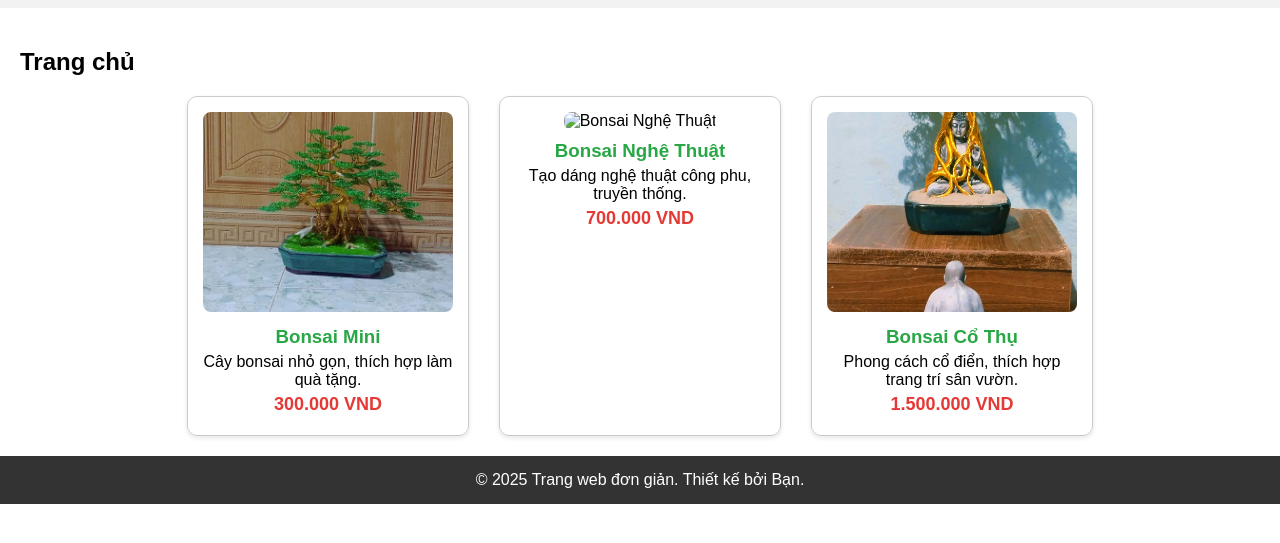
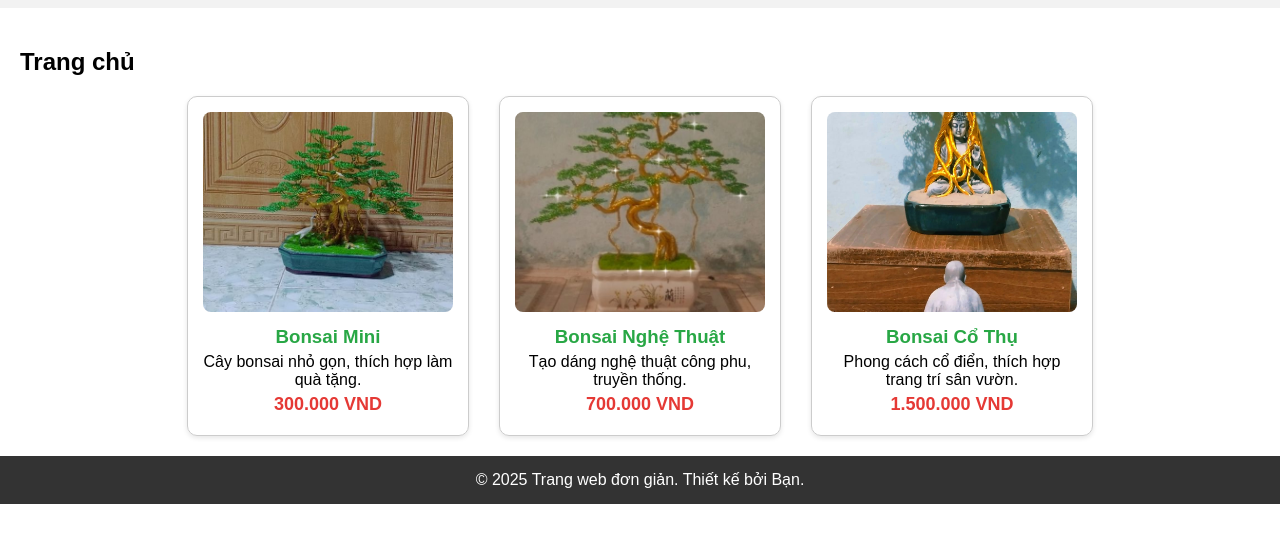
Before and after one commit to BonsaiGiaQuoc/Bonsai-p-Gia-Quoc, a plain HTML site: page index.html in a window 1280 px wide. Shown: the part 153-696 px from the top of the page. Drawn offline with Linux system fonts and the light colour scheme.

Commit message:
Update index.html

```diff
--- a/index.html
+++ b/index.html
@@ -158,7 +158,7 @@
 
       <!-- Sản phẩm 2 -->
       <div class="product">
-        <img src="./image/sp2.jpg." alt="Bonsai Nghệ Thuật">
+        <img src="./image/sp2.jpg" alt="Bonsai Nghệ Thuật">
         <h3>Bonsai Nghệ Thuật</h3>
         <p>Tạo dáng nghệ thuật công phu, truyền thống.</p>
         <p class="price">700.000 VND</p>
```
